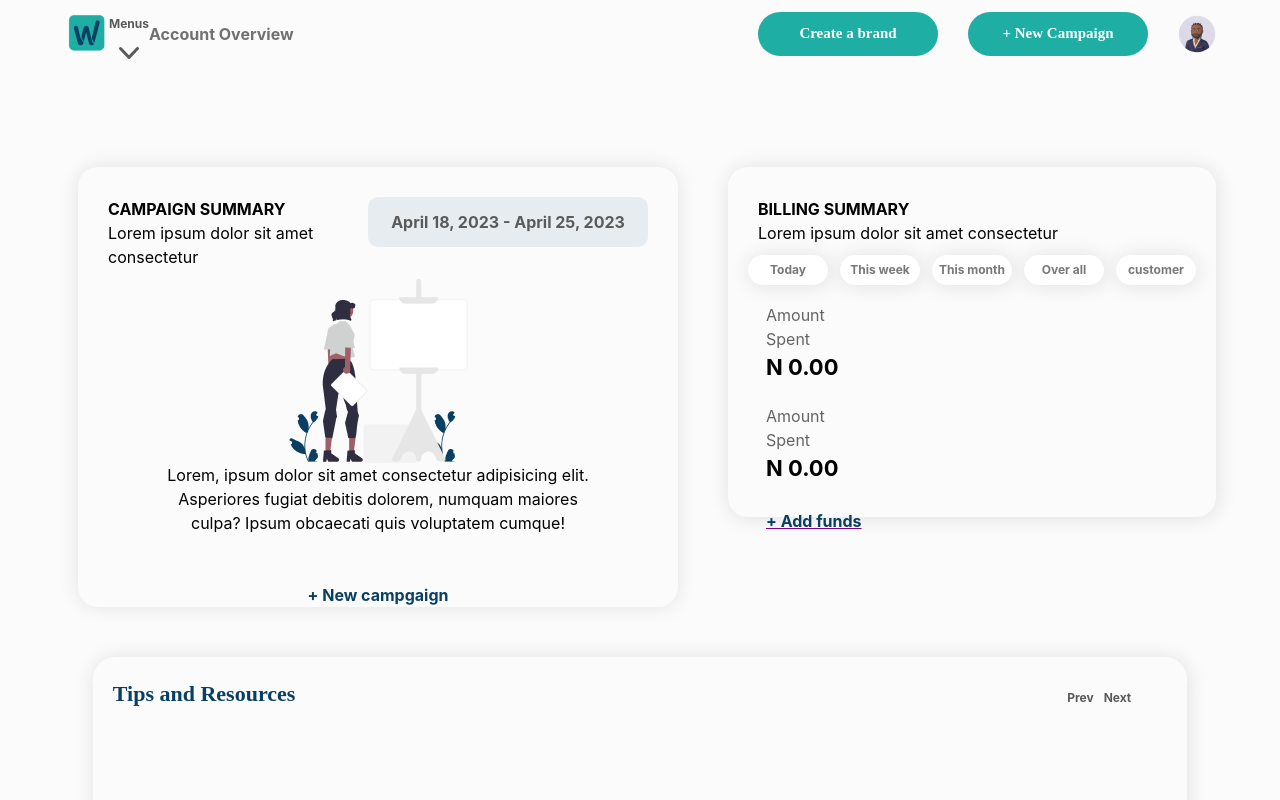
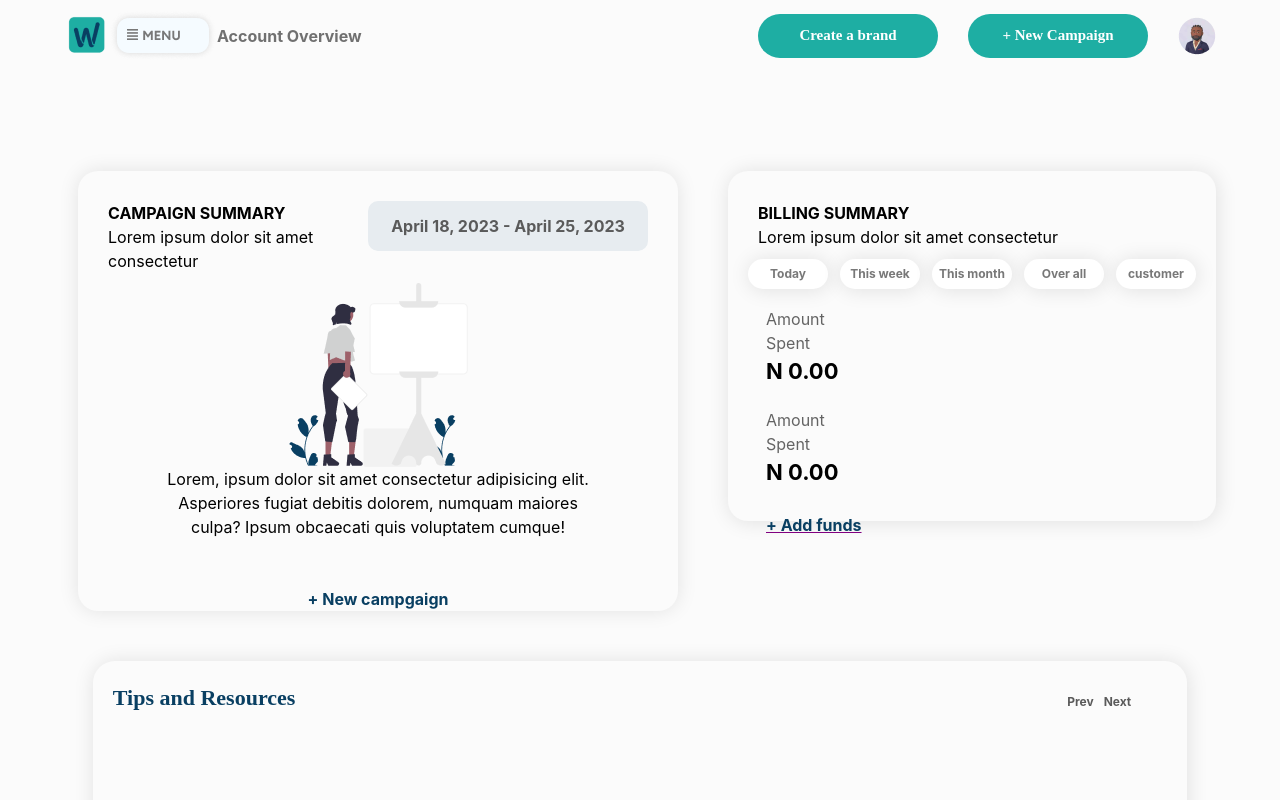
Before and after one commit to SHPrince1/wokpa-services, a React (Create React App) app: page / in a window 1280 px wide. Shown: the top 800 px of the page. Built offline with nearby package versions, Linux system fonts and the light colour scheme.

Commit message:
image aded

```diff
--- a/src/components/welcome Components/welcome-navbar.jsx
+++ b/src/components/welcome Components/welcome-navbar.jsx
@@ -4,7 +4,7 @@ import Style from '../../style/welcomnav.module.css'
 import  Logo from '../../assets/log.png'
 import Menu from '../../assets/menu.png'
 import Avatar from '../../assets/avatar.png'
-import MenuComp from '../../components/menu'
+// import MenuComp from '../../components/menu'
 import CreateModal from '../create-modal';
 import CreateBrandForm from '../../components/create-brand-form'
 import AddNewCampaign from './add-new-campaign';
@@ -40,9 +40,9 @@ const WelcomeNavbar = () => {
 
             <a><img src={Logo} /></a>
 
-            {/* <img src={Menu} /> */}
+            <img src={Menu} />
 
-            <MenuComp />
+            {/* <MenuComp /> */}
 
             <a href='www.fk'>Account Overview</a>
 
```
